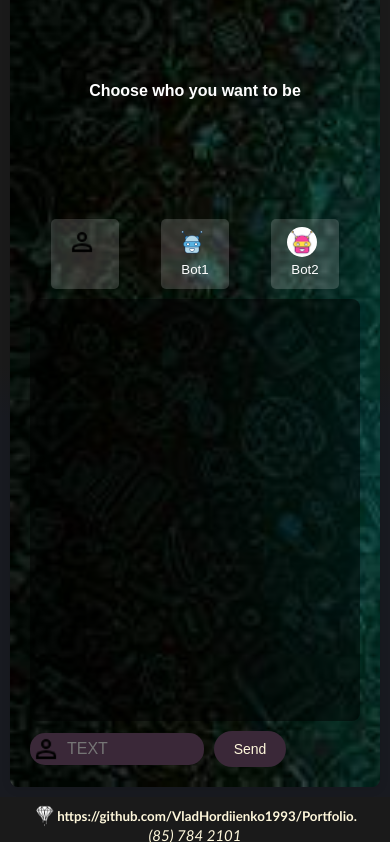
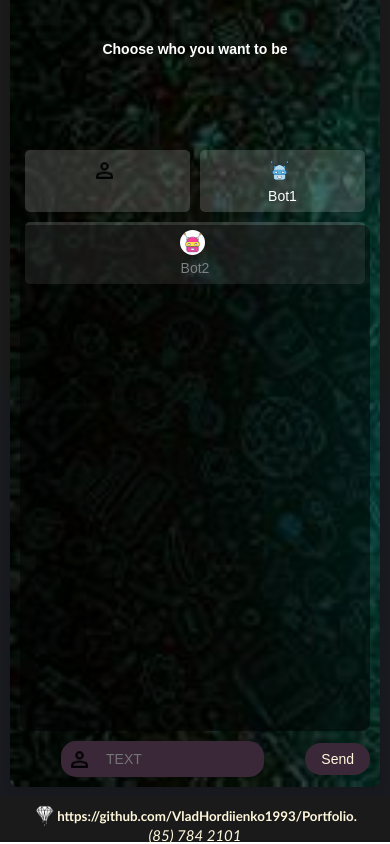
Before and after one commit to VladHordiienko1993/Portfolio., a React (Create React App) app in the folder forWork/Front/: page /chat in a window 390 px wide. Built offline with nearby package versions, Linux system fonts and the light colour scheme; no server answers.

Commit message:
styles for Chat window

```diff
--- a/forWork/Front/src/components/ChatWindow/ChatWindow.module.scss
+++ b/forWork/Front/src/components/ChatWindow/ChatWindow.module.scss
@@ -201,72 +201,147 @@ input[type="submit"]:hover {
 }
 
 /* Медиа-запросы для маленьких экранов */
+// @media (max-width: 768px) {
+//   .windowForChat {
+//     max-height: 200px; /* Уменьшаем высоту чата для мобильных устройств */
+//     min-height: 50vh; /* Обеспечиваем большую минимальную высоту */
+//     padding-bottom: 5px;
+//   }
+
+//   .wrapperButtons {
+//     width: 100%; /* Ширина кнопок на 100% */
+//   }
+
+//   .inputWrapper {
+//     margin-left: 0; /* Убираем отступ слева */
+//     width: 100%; /* Увеличиваем ширину ввода */
+//   }
+
+//   .message {
+//     width: 90%; /* Увеличиваем ширину сообщения для мобильных устройств */
+//     font-size: 14px; /* Увеличиваем размер шрифта */
+//   }
+
+//   .textPage {
+//     font-size: 16px; /* Увеличиваем размер шрифта текста страницы */
+//   }
+
+
+//   .message {
+//     display: block;
+//     margin: 5px;
+//     padding: 8px 16px; /* Уменьшено отступы внутри сообщения */
+//     border-radius: 15px; /* Уменьшен радиус скругления */
+//     word-wrap: break-word;
+//     white-space: pre-wrap;
+//     position: relative;
+//     color: cornsilk;
+//     flex-shrink: 0;
+//     width: 60%;
+//     font-size: 11px; /* Уменьшен размер шрифта */
+//   }
+
+//   .imgUser {
+//     margin-right: 6px; /* Уменьшены отступы */
+//     margin-bottom: 5px;
+//     position: relative;
+//     width: 30px; /* Уменьшен размер иконки */
+//     height: 30px; /* Уменьшен размер иконки */
+//     border-radius: 50px;
+//     cursor: pointer;
+//     background-size: cover;
+//     background-position: center;
+//   }
+
+//   .inputWrapper {
+//     display: flex;
+//     // margin-left: 160px; /* Уменьшен отступ слева для мобильных устройств */
+//     height: 32px; /* Уменьшена высота ввода */
+//     flex: 0.7;
+//     padding: 1px;
+//     border: 2px solid #ccc;
+//     border-radius: 15px; /* Уменьшен радиус скругления */
+//     margin-right: 10px;
+//     outline: none;
+//     border: none;
+//     background-color: #3a2838;
+//     color: cornsilk;
+//     font-size: 14px; /* Уменьшен размер шрифта */
+//   }
+
+// }
 @media (max-width: 768px) {
+  .container {
+    padding: 10px;
+    width: 100%;
+    min-height: 100vh; /* Убедимся, что контейнер растягивается на всю высоту экрана */
+    display: flex;
+    flex-direction: column;
+  }
+
   .windowForChat {
-    max-height: 200px; /* Уменьшаем высоту чата для мобильных устройств */
-    min-height: 50vh; /* Обеспечиваем большую минимальную высоту */
-    padding-bottom: 5px;
+    max-width: 100%;
+    min-height: 50vh; /* Увеличенная минимальная высота */
+    max-height: 60vh; /* Установка максимальной высоты */
+    padding-bottom: 10px;
+    overflow-y: auto;
+    overflow-x: hidden;
+  }
+
+  .textPage {
+    font-size: 14px; /* Уменьшение шрифта для мобильных устройств */
+    padding: 10px;
+    text-align: center;
   }
 
   .wrapperButtons {
-    width: 100%; /* Ширина кнопок на 100% */
+    width: 100%;
+    flex-wrap: wrap;
+    margin-bottom: 10px;
+  }
+
+  .buttonUser {
+    flex: 1 1 45%; /* Две кнопки в строке */
+    margin: 5px;
+    font-size: 14px;
+  }
+
+  .message {
+    width: 85%;
+    font-size: 12px;
+    padding: 8px 14px;
+    margin: 5px 0;
+    border-radius: 12px;
+  }
+
+  .currentUser,
+  .otherUser {
+    width: fit-content;
+    font-size: 12px;
+  }
+
+  .imgUser {
+    width: 25px;
+    height: 25px;
+    margin-right: 6px;
   }
 
   .inputWrapper {
-    margin-left: 0; /* Убираем отступ слева */
-    width: 100%; /* Увеличиваем ширину ввода */
+    width: 100%;
+    margin: 0 auto;
+    padding: 6px;
+    border-radius: 15px;
+    font-size: 14px;
   }
 
-  .message {
-    width: 90%; /* Увеличиваем ширину сообщения для мобильных устройств */
-    font-size: 14px; /* Увеличиваем размер шрифта */
+  .input[type="text"] {
+    font-size: 14px;
+    padding: 8px;
+    width: 100%;
   }
 
-  .textPage {
-    font-size: 16px; /* Увеличиваем размер шрифта текста страницы */
+  input[type="submit"] {
+    padding: 8px 16px;
+    font-size: 14px;
   }
-
-
-  .message {
-    display: block;
-    margin: 5px;
-    padding: 8px 16px; /* Уменьшено отступы внутри сообщения */
-    border-radius: 15px; /* Уменьшен радиус скругления */
-    word-wrap: break-word;
-    white-space: pre-wrap;
-    position: relative;
-    color: cornsilk;
-    flex-shrink: 0;
-    width: 60%;
-    font-size: 11px; /* Уменьшен размер шрифта */
-  }
-
-  .imgUser {
-    margin-right: 6px; /* Уменьшены отступы */
-    margin-bottom: 5px;
-    position: relative;
-    width: 30px; /* Уменьшен размер иконки */
-    height: 30px; /* Уменьшен размер иконки */
-    border-radius: 50px;
-    cursor: pointer;
-    background-size: cover;
-    background-position: center;
-  }
-
-  .inputWrapper {
-    display: flex;
-    // margin-left: 160px; /* Уменьшен отступ слева для мобильных устройств */
-    height: 32px; /* Уменьшена высота ввода */
-    flex: 0.7;
-    padding: 1px;
-    border: 2px solid #ccc;
-    border-radius: 15px; /* Уменьшен радиус скругления */
-    margin-right: 10px;
-    outline: none;
-    border: none;
-    background-color: #3a2838;
-    color: cornsilk;
-    font-size: 14px; /* Уменьшен размер шрифта */
-  }
-
 }
--- a/forWork/Front/src/components/VidioForHome/index.js
+++ b/forWork/Front/src/components/VidioForHome/index.js
@@ -42,7 +42,7 @@ const VidioForHome = () => {
 
              </div> }
 
-          <p className={styles.textOfVidio}>Watch a video about website management and don’t forget to register to try out the Chat, Movie library, or Todo List.</p>
+          <p className={styles.textOfVidio}>Watch a video about website management and don’t forget to register to try out the Chat or Movie library</p>
       </div>
     <div className={styles.containerVidio}>Here is must to be vidio</div>
   </div>
```
